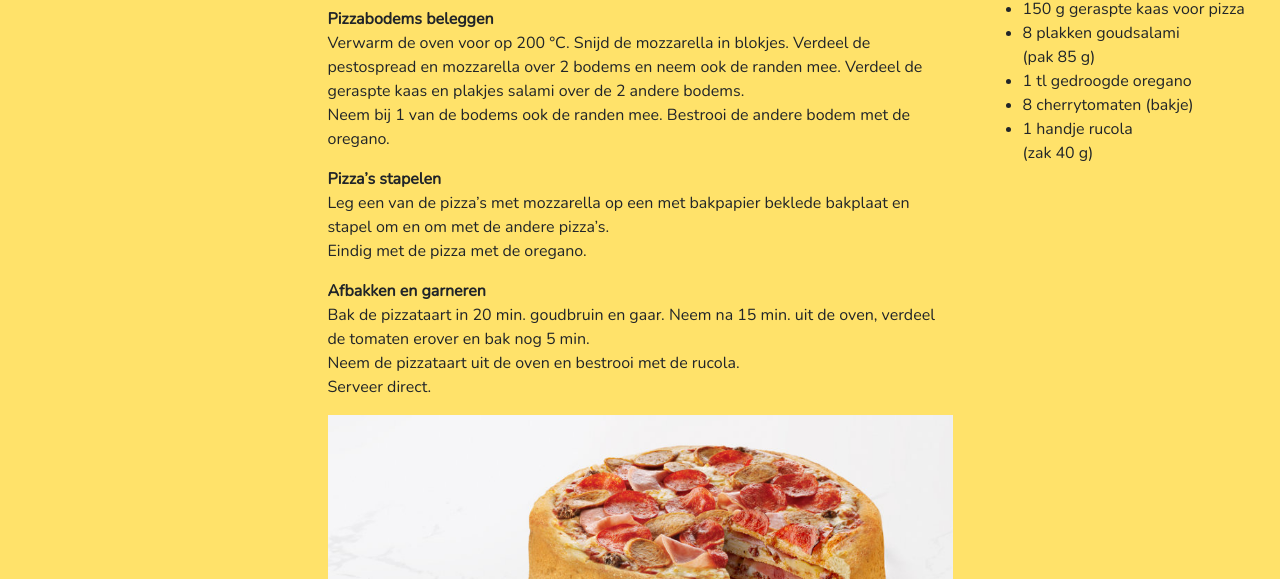
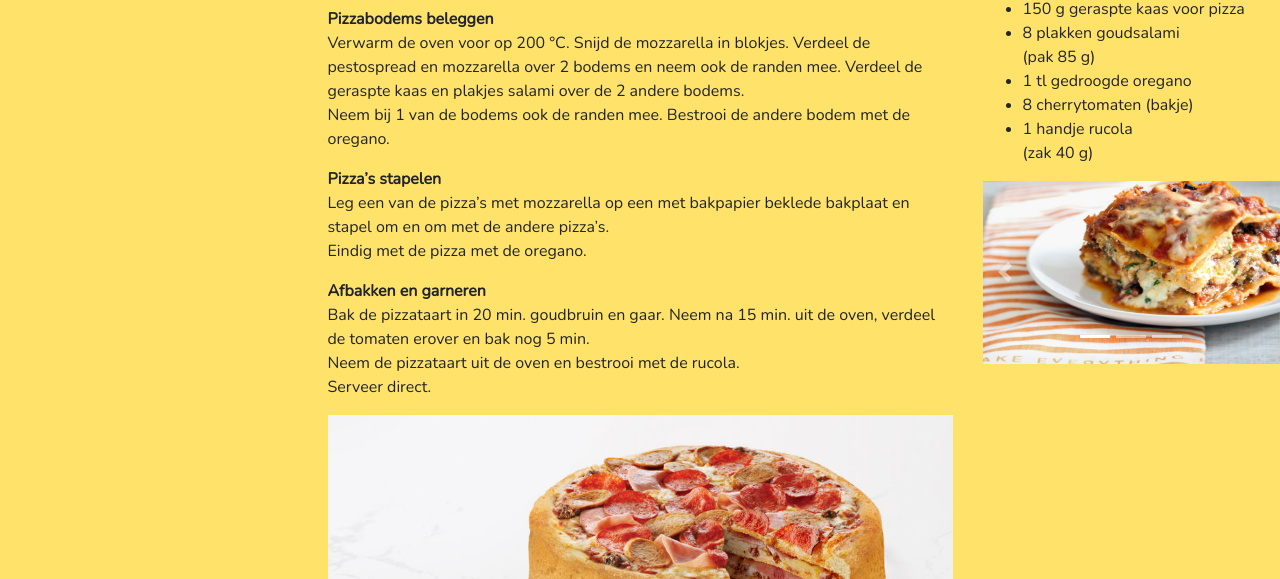
Before and after one commit to cheesygerrit/cheesygerrit.github.io, a plain HTML site: page pizzapierecipe.html in a window 1280 px wide. Shown: the part 221-800 px from the top of the page. Drawn offline with nearby package versions, Linux system fonts and the light colour scheme.

Commit message:
carousel implementation first try

```diff
--- a/pizzapierecipe.html
+++ b/pizzapierecipe.html
@@ -131,6 +131,32 @@
 						<li>8 cherrytomaten (bakje)</li>
 						<li>1 handje rucola<br> (zak 40 g)</li>
 					</ul>
+					<div id="carouselExampleIndicators" class="carousel slide" data-ride="carousel">
+					  <ol class="carousel-indicators">
+						<li data-target="#carouselExampleIndicators" data-slide-to="0" class="active"></li>
+						<li data-target="#carouselExampleIndicators" data-slide-to="1"></li>
+						<li data-target="#carouselExampleIndicators" data-slide-to="2"></li>
+					  </ol>
+					  <div class="carousel-inner">
+						<div class="carousel-item active">
+						  <img class="d-block w-100" src="lasagna.jfif" alt="First slide">
+						</div>
+						<div class="carousel-item">
+						  <img class="d-block w-100" src="vegaburger.jfif" alt="Second slide">
+						</div>
+						<div class="carousel-item">
+						  <img class="d-block w-100" src="oreochcake.jfif" alt="Third slide">
+						</div>
+					  </div>
+					  <a class="carousel-control-prev" href="#carouselExampleIndicators" role="button" data-slide="prev">
+						<span class="carousel-control-prev-icon" aria-hidden="true"></span>
+						<span class="sr-only">Previous</span>
+					  </a>
+					  <a class="carousel-control-next" href="#carouselExampleIndicators" role="button" data-slide="next">
+						<span class="carousel-control-next-icon" aria-hidden="true"></span>
+						<span class="sr-only">Next</span>
+					  </a>
+					</div>
 				</div>
 			</div>
 		</div>
```
Also changed, not shown: lasagna.jfif (added), oreochcake.jfif (added), vegaburger.jfif (added).
